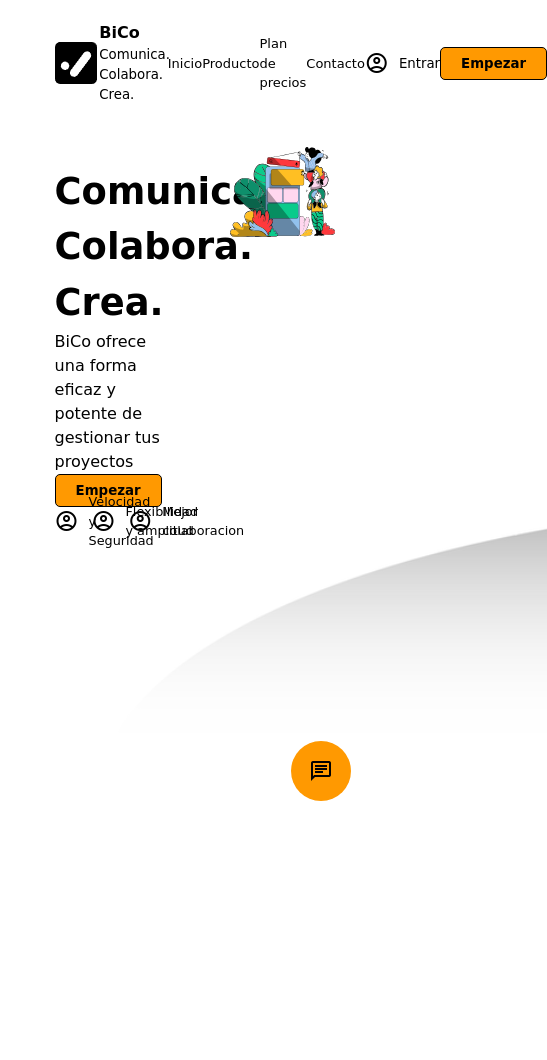
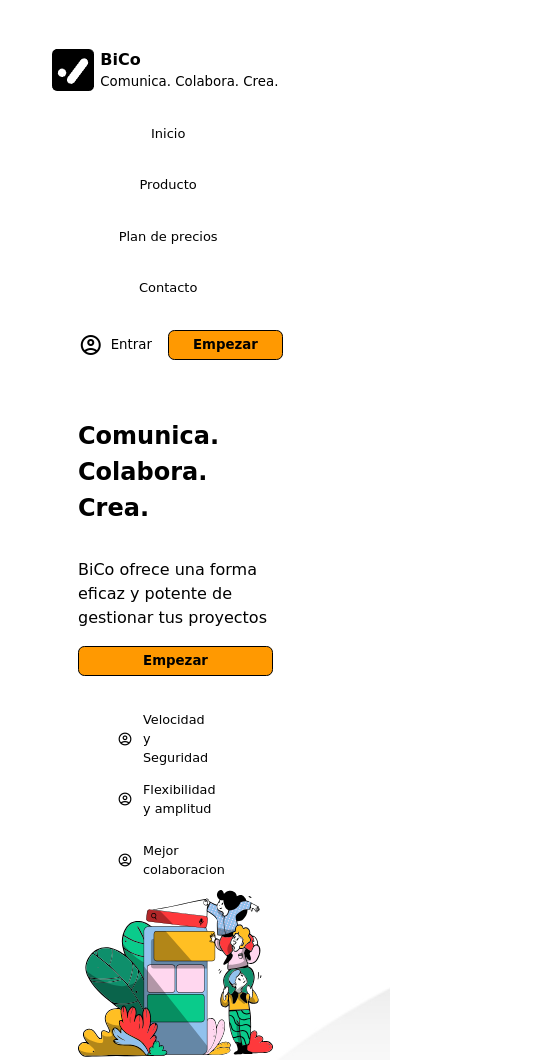
Before and after one commit to jotur96/20231023, a plain HTML site: page index.html in a window 390 px wide. Shown: the top 1060 px of the page, 547 px wide, since content can reach past the window. Before the commit the page ends 844 px from the top, so only its background shows below. Drawn offline with nearby package versions, Linux system fonts and the light colour scheme; a web font is replaced by a local one.

Commit message:
add responsive phone

```diff
--- a/style/styles.css
+++ b/style/styles.css
@@ -6,7 +6,7 @@
 
 body {
     font-family: 'Playpen Sans', cursive;
-    font-size: 16px;
+    font-size: 1rem;
     line-height: 1.5;
     display: flex;
     flex-direction: column;
@@ -20,7 +20,7 @@ body {
     display: flex;
     justify-content: space-between;
     align-items: center;
-    padding: 0 20px;
+    padding: 0 1rem;
 }
 
 .header-logo {
@@ -73,6 +73,7 @@ body {
     background: none;
     border-style: none;
     cursor: pointer;
+    margin-right: 1rem;
 }
 
 .button-primary:hover {
@@ -80,7 +81,7 @@ body {
 }
 
 .material-symbols-outlined{
-    margin-right: 10px;
+    margin-right: 0.5rem;
   }
 
 .button-secondary {
@@ -89,9 +90,9 @@ body {
     font-weight: bolder;
     background-color: #ff9901;
     border: 1px solid #000000;
-    border-radius: 5px;
+    border-radius: 0.4rem;
     color: #000000;
-    padding: 8px 20px;
+    padding: 0.4rem 1.5rem;
     cursor: pointer;
 }
 
@@ -106,7 +107,7 @@ body {
     display: flex;
     justify-content: space-between;
     align-items: center;
-    padding: 20px 5%;
+    padding: 1.5rem 5%;
 }
 
 .section-left {
@@ -154,7 +155,7 @@ body {
 }
 
 .section-items span {
-    font-size: 1.5rem;
+    font-size: 1rem;
     margin-right: 10px;
 }
 
@@ -195,3 +196,84 @@ body {
 .footer button span {
     padding-left: 50%;
 }
+
+
+@media (max-width: 468px) {
+
+    .header {
+        width: 100vw;
+        margin-top: 3rem;
+        flex-direction: column;
+    }
+
+    .header-logo {
+        width: 100%;
+        justify-content: flex-start;
+    }
+
+    .nav {
+        flex-direction: column;
+        width: 100%;
+        margin-top: 1rem;
+        justify-content: center;
+    }
+
+    .nav a {
+        margin: 1rem 0;
+    }
+
+    .nav-buttons {
+        width:50vw;
+        flex-direction: row;
+        justify-content: flex-start;
+        align-items: center;
+        margin-top: 1rem;
+        margin-left: 1rem;
+    }
+
+    .nav-buttons button {
+        /* margin: 1rem 0; */
+    }
+
+    .button-secondary {
+        width: 100%;
+    }
+
+    .main {
+        margin-top: 12rem;
+        width: 100vw;
+        height: 100vh;
+        flex-direction: column;
+        justify-content: center;
+        align-items: center;
+        padding: 0;
+    }
+
+    .section-left-top{
+        width: 100%;
+        height: 50%;
+        display: flex;
+        padding-left: 0;
+        padding-right: 0;
+    }
+
+    .section-left-top h1 {
+        font-size: 1.5rem;
+        margin-top: 1rem;
+        padding: 1rem 0;
+    }
+
+    .section-left-top p {
+        padding: 1rem 0;
+    }
+
+    .section-left-bot{
+        margin-top: 5rem;
+        display: flex;
+        flex-direction: column;
+        justify-content: space-between;
+        align-items: flex-start;
+    }
+
+
+}
```
Also changed, not shown: phone.html (added, +63 -0 lines).
